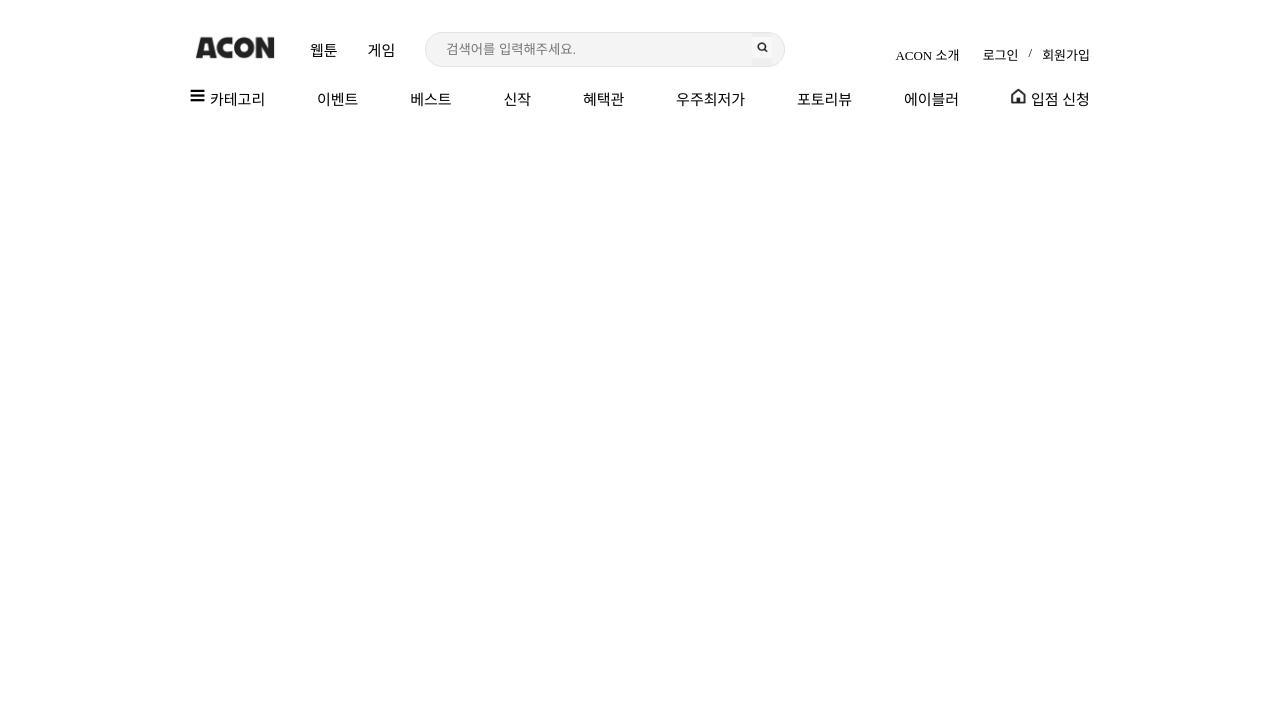
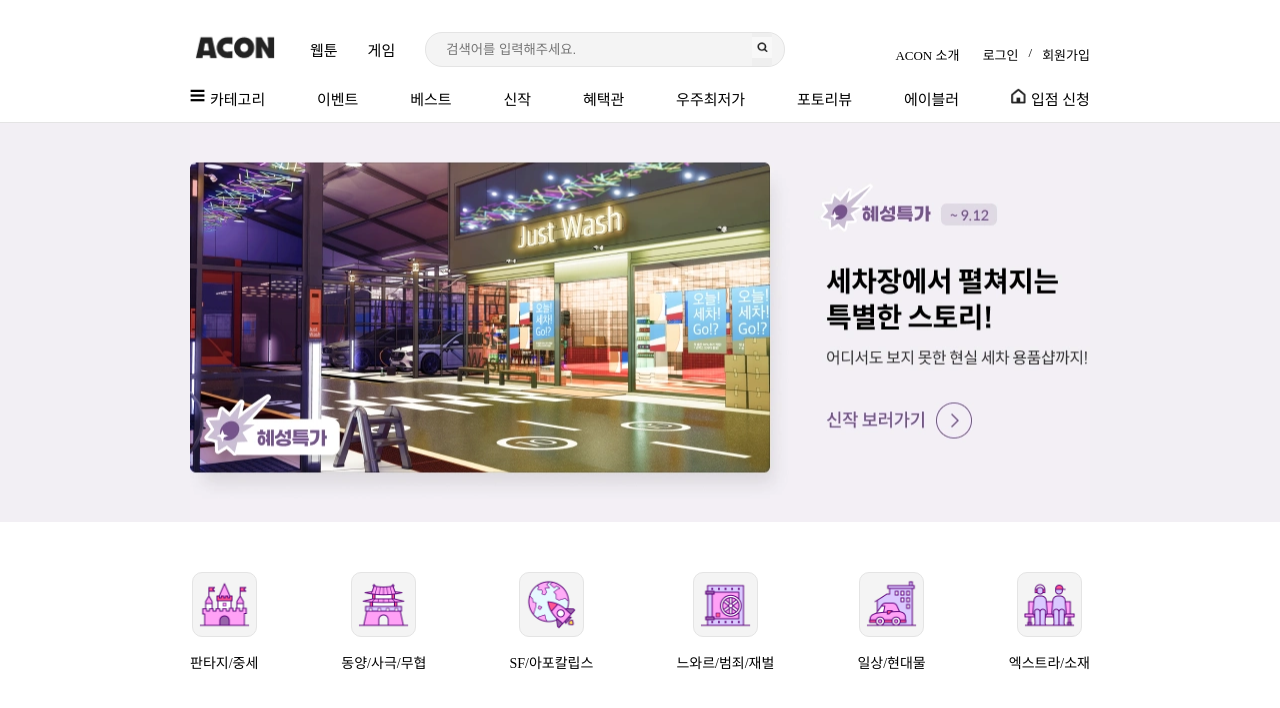
Before and after one commit to Youdiie/HTML-study, a plain HTML site: page acon/header.html in a window 1280 px wide. Drawn offline with Linux system fonts and the light colour scheme.

Commit message:
top_main 추가

```diff
--- a/acon/header.html
+++ b/acon/header.html
@@ -47,11 +47,42 @@
                         <div><img src="./img/home_logo.png"></div>
                         <div>입점 신청</div>
                     </div>
-
                 </div>
             </nav>
         </div>
     </header>
+
+    <section id="main_image">
+    </section>
+
+    <div class="box">
+        <section id="top_main">
+            <div class="icon">
+                <img src="./img/icons/fantasy.webp">
+                <div class="text">판타지/중세</div>
+            </div>
+            <div class="icon">
+                <img src="./img/icons/eastern.webp">
+                <div class="text">동양/사극/무협</div>
+            </div>
+            <div class="icon">
+                <img src="./img/icons/sf.webp">
+                <div class="text">SF/아포칼립스</div>
+            </div>
+            <div class="icon">
+                <img src="./img/icons/noir.webp">
+                <div class="text">느와르/범죄/재벌</div>
+            </div>
+            <div class="icon">
+                <img src="./img/icons/modern.webp">
+                <div class="text">일상/현대물</div>
+            </div>
+            <div class="icon">
+                <img src="./img/icons/extra.webp">
+                <div class="text">엑스트라/소재</div>
+            </div>
+        </section>
+    </div>
 </body>
 
 </html>
--- a/acon/style.css
+++ b/acon/style.css
@@ -116,3 +116,41 @@ a:active {
 #main_menu img {
     width: 20px;
 }
+
+/* main_image */
+#main_image {
+    background-image: url("./img/e6a99d4909bef9b636a2e3557810d5c6_95857.webp");
+    background-position: center;
+    background-repeat: no-repeat;
+    height: 400px;
+    background-color: rgb(242, 239, 244);
+    border-top: 1px solid rgb(228, 228, 228);
+}
+
+/* main */
+/* top_main */
+#top_main {
+    clear: both;
+    display: flex;
+    justify-content: space-between;
+    margin: 50px 31px 0 31px;
+}
+
+#top_main .icon {
+    display: flex;
+    flex-direction: column;
+    align-items: center;
+}
+
+#top_main .icon img {
+    border: 1px solid rgb(228, 228, 228);
+    width: 65px;
+    padding: 5px;
+    border-radius: 10px;
+    background-color: rgb(244, 244, 244);
+}
+
+#top_main .icon .text {
+    margin-top: 15px;
+    font-size: 14px;
+}
```
Also changed, not shown: acon/img/icons/eastern.webp (added), acon/img/icons/extra.webp (added), acon/img/icons/fantasy.webp (added), acon/img/icons/modern.webp (added), acon/img/icons/noir.webp (added), acon/img/icons/sf.webp (added).
